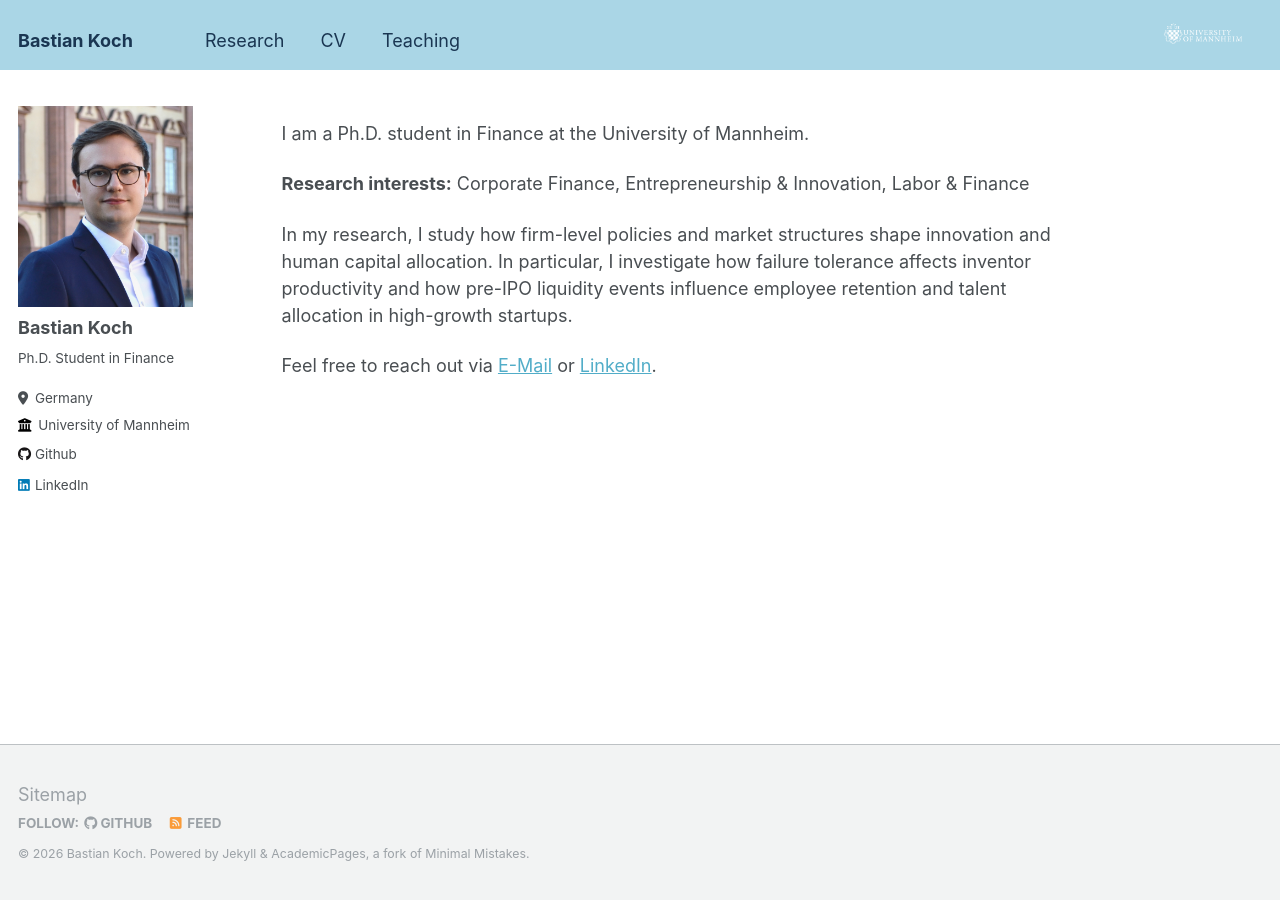
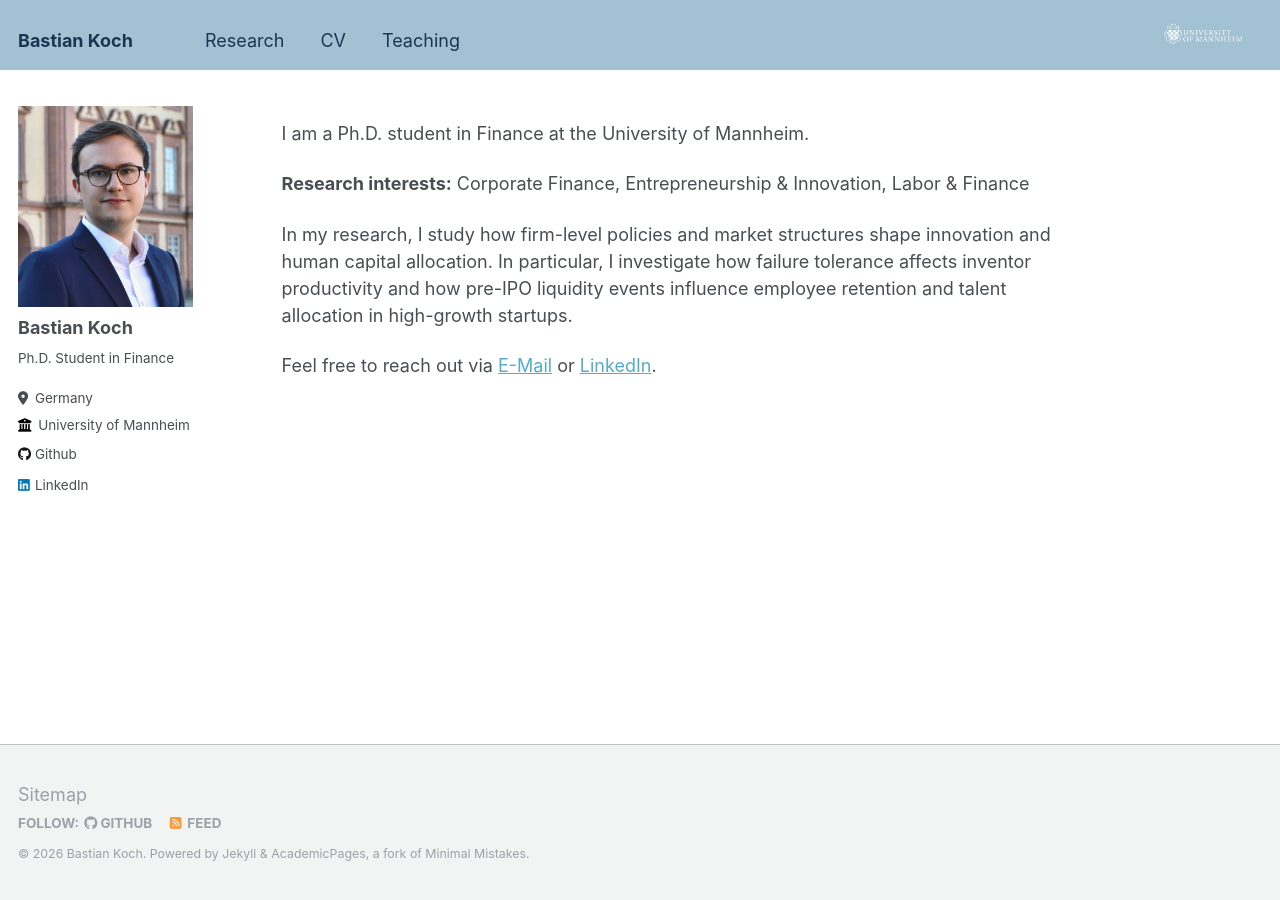
Before and after one commit to BastianKoch/BastianKoch.github.io, a Jekyll site: the page built from _pages/about.md, in a window 1280 px wide. Built offline with Jekyll 4.4.1, drawn with Linux system fonts in a browser that asks for light colours.

Commit message:
Update masthead color to #a2c2d4
Co-Authored-By: Claude Sonnet 4.6 <noreply@anthropic.com>

```diff
--- a/_sass/_masthead.scss
+++ b/_sass/_masthead.scss
@@ -4,7 +4,7 @@
 
 .masthead {
   position: fixed;
-  background: #AAD6E6;
+  background: #a2c2d4;
   border-bottom: none;
   height: $masthead-height;
   top: 0;
```
